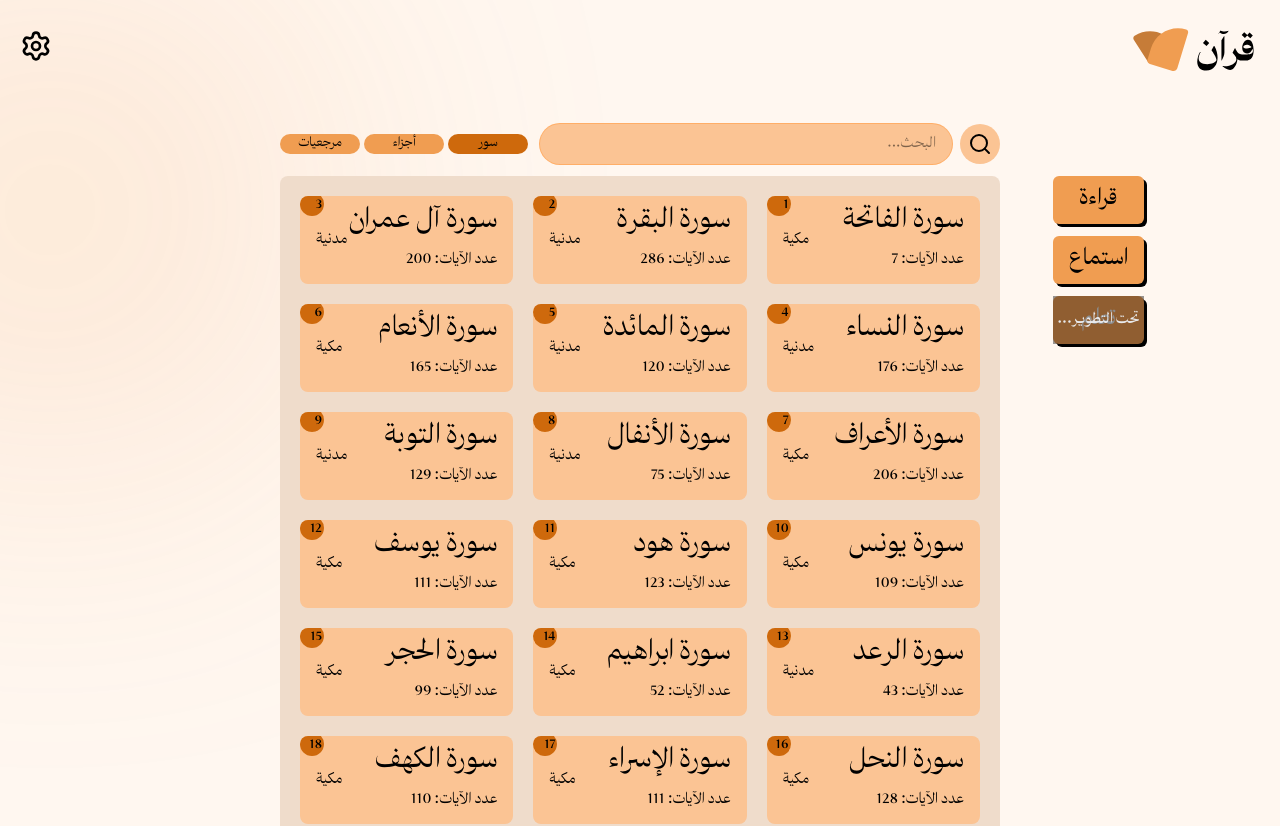
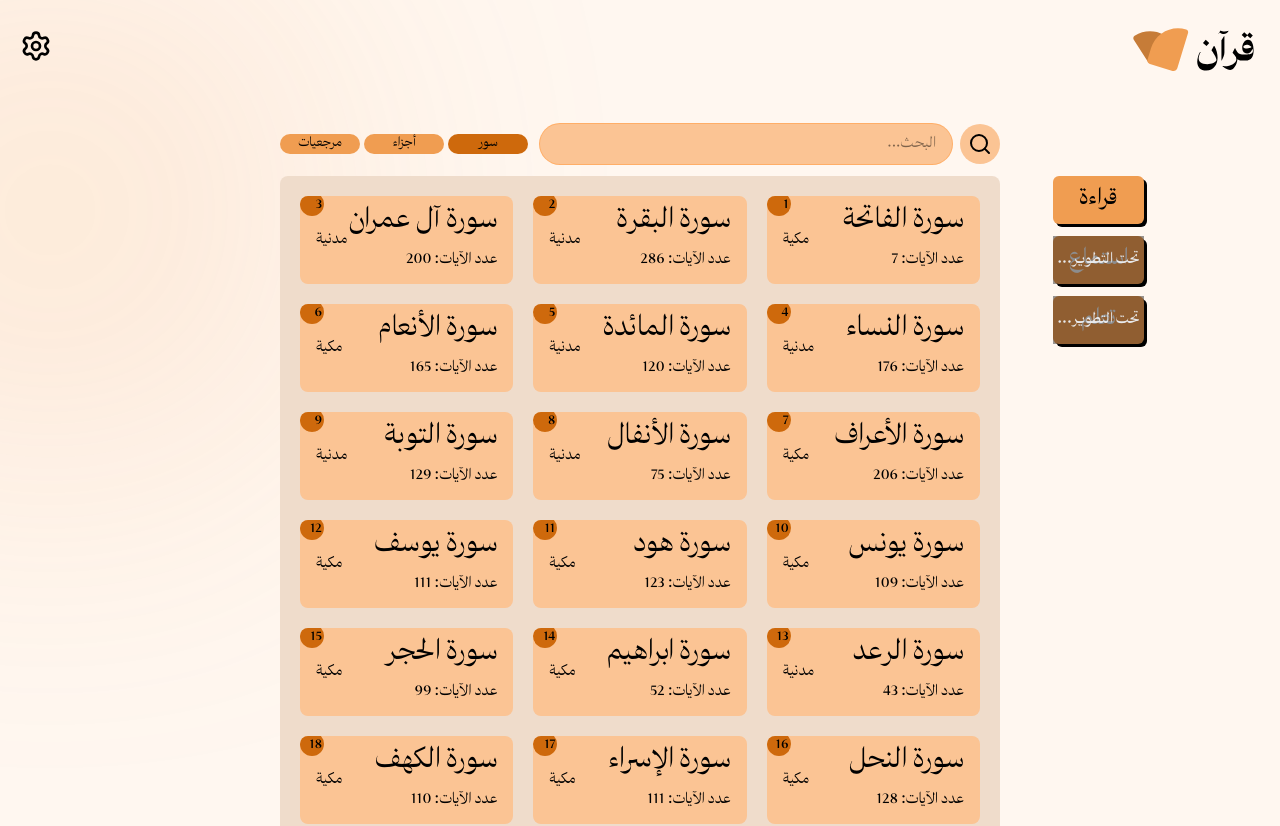
Before and after one commit to MazenAdel1/Quran-V2, a Next.js app: page / in a window 1280 px wide. Shown: the top 826 px of the page. Built offline with nearby package versions, Linux system fonts and the light colour scheme.

Commit message:
revert: disable unavailable feature

```diff
--- a/components/list/SectionNavigation.tsx
+++ b/components/list/SectionNavigation.tsx
@@ -13,11 +13,10 @@ import {
 export default function SectionNavigation() {
   const SECTIONS = [
     { title: "قراءة", available: true },
-    { title: "استماع", available: true },
+    { title: "استماع", available: false },
     { title: "تعلم", available: false },
   ];
 
-  // TODO make the listen section
   return (
     <>
       <nav className="flex justify-end lg:absolute lg:-right-[20%] lg:h-full">
@@ -33,7 +32,7 @@ export default function SectionNavigation() {
                     rounded: "md",
                     padding: "md",
                     size: "full",
-                    className: `relative block text-center text-2xl font-bold ${!section.available ? "pointer-events-none text-white before:absolute before:left-0 before:top-0 before:flex before:h-full before:w-full before:items-center before:justify-center before:bg-black/40 before:text-base before:content-['تحت_التطوير...']" : ""}`,
+                    className: `relative block text-center text-2xl font-bold ${!section.available ? "pointer-events-none text-white before:absolute before:top-0 before:left-0 before:flex before:h-full before:w-full before:items-center before:justify-center before:bg-black/40 before:text-base before:content-['تحت_التطوير...']" : ""}`,
                   }),
                 )}
               >
@@ -43,15 +42,15 @@ export default function SectionNavigation() {
           ))}
         </ul>
         <Select>
-          <SelectTrigger className="w-36 bg-light-orange text-black dark:bg-light-navy dark:text-white lg:hidden">
+          <SelectTrigger className="bg-light-orange dark:dark:bg-light-navy w-36 text-black lg:hidden dark:text-white">
             <SelectValue placeholder="الأقسام" />
           </SelectTrigger>
-          <SelectContent className="flex flex-col items-center justify-center bg-light-orange dark:bg-light-navy">
+          <SelectContent className="bg-light-orange dark:bg-light-navy flex flex-col items-center justify-center">
             {SECTIONS.map((section) => (
               <Link
                 href={"/"}
                 key={section.title}
-                className={`relative block size-full flex-1 bg-light-orange py-1 text-center text-xl text-black transition hover:bg-[#ffb777] dark:bg-light-navy dark:text-white dark:hover:bg-navy  ${!section.available ? "pointer-events-none text-white before:absolute before:left-0 before:top-0 before:flex before:h-full before:w-full before:items-center before:justify-center before:bg-black/40 before:text-base before:content-['...تحت_التطوير']" : ""}`}
+                className={`bg-light-orange dark:bg-light-navy dark:hover:bg-navy relative block size-full flex-1 py-1 text-center text-xl text-black transition hover:bg-[#ffb777] dark:text-white ${!section.available ? "pointer-events-none text-white before:absolute before:top-0 before:left-0 before:flex before:h-full before:w-full before:items-center before:justify-center before:bg-black/40 before:text-base before:content-['...تحت_التطوير']" : ""}`}
               >
                 {section.title}
               </Link>
```
